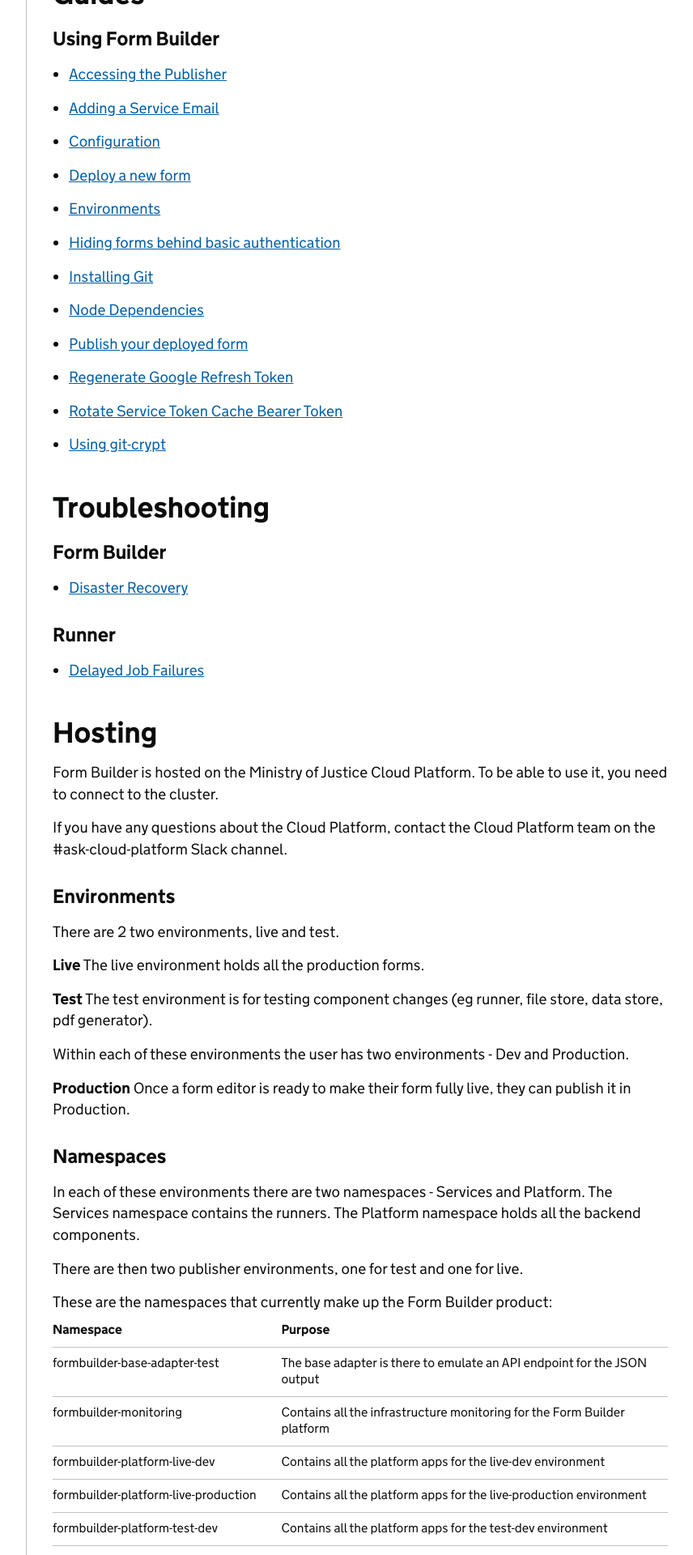
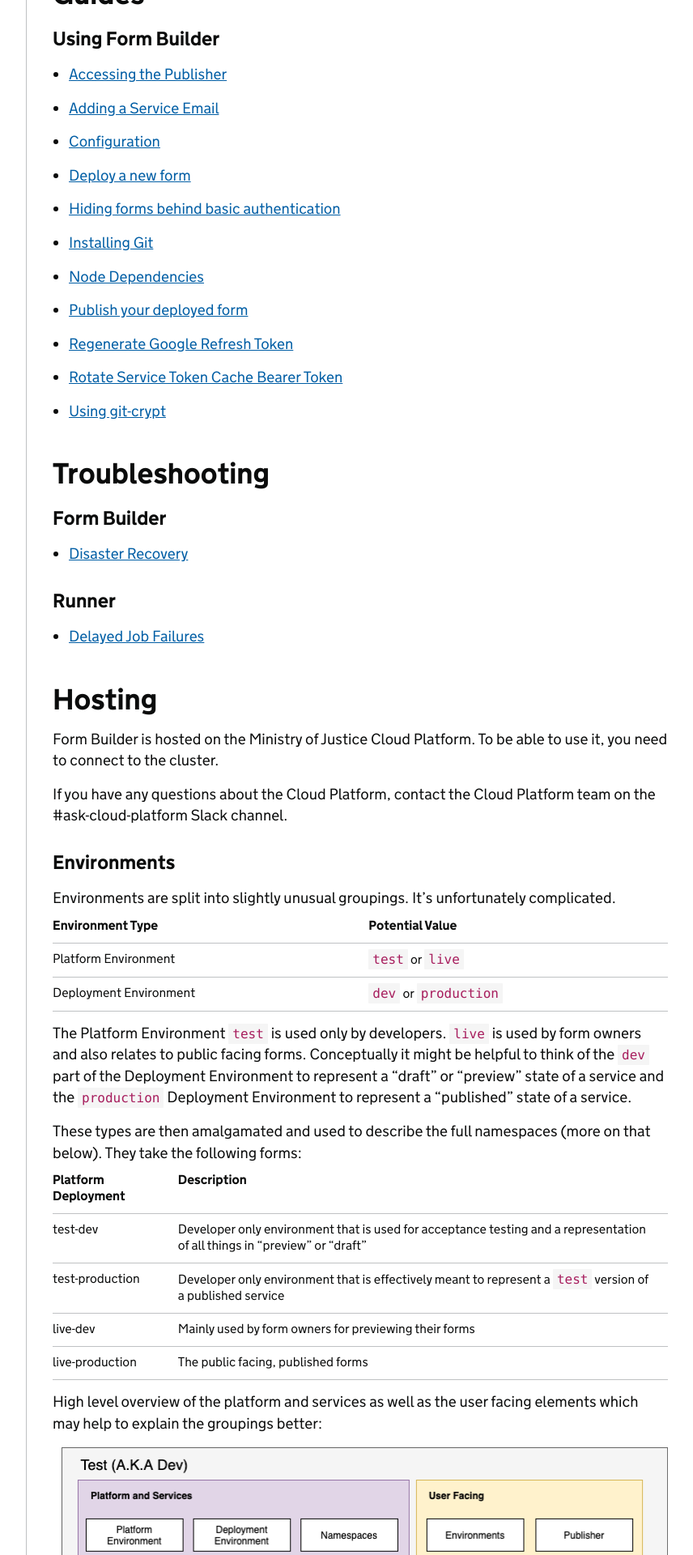
Before and after one commit to ministryofjustice/fb-guide-and-runbook, a Jekyll site: the page built from index.md, in a window 1280 px wide. Shown: the part 1338-3258 px from the top of the page at 81% size, without its empty margins (298-1154 px from the left). Built offline with Jekyll 4.4.1, drawn with Linux system fonts in a browser that asks for light colours; our own code applies the rules of GitHub Pages for plain Markdown files; some of the changed text lies outside the part shown.

Commit message:
Attempt to properly explain the environments

```diff
--- a/index.md
+++ b/index.md
@@ -69,18 +69,35 @@ Form Builder is hosted on the Ministry of Justice Cloud Platform. To be able to
 If you have any questions about the Cloud Platform, contact the Cloud Platform team on the #ask-cloud-platform Slack channel.
 
 ### Environments
-There are 2 two environments, live and test.
+Environments are split into slightly unusual groupings. It's unfortunately complicated.
 
-**Live**
-The live environment holds all the production forms.
+Environment Type | Potential Value
+------------ | -------------
+Platform Environment | `test` or `live`
+Deployment Environment | `dev` or `production`
 
-**Test**
-The test environment is for testing component changes (eg runner, file store, data store, pdf generator).
+The Platform Environment `test` is used only by developers. `live` is used by form owners and also relates to public facing forms. Conceptually it might be helpful to think of the `dev` part of the Deployment Environment to represent a "draft" or "preview" state of a service and the `production` Deployment Environment to represent a "published" state of a service.
 
-Within each of these environments the user has two environments - Dev and Production.
+These types are then amalgamated and used to describe the full namespaces (more on that below). They take the following forms:
 
-**Production**
-Once a form editor is ready to make their form fully live, they can publish it in Production.
+Platform Deployment | Description
+------------ | -------------
+test-dev | Developer only environment that is used for acceptance testing and a representation of all things in "preview" or "draft"
+test-production | Developer only environment that is effectively meant to represent a `test` version of a published service
+live-dev | Mainly used by form owners for previewing their forms
+live-production | The public facing, published forms
+
+High level overview of the platform and services as well as the user facing elements which may help to explain the groupings better:
+
+![environments overview](/images/mojo_environments.png)
+
+There are some applications that are deployed to a specific Platform Environment but they straddle both Deployment Environments
+
+- Publisher
+- V2 Editor
+- Metadata API
+
+These apps manage the transition between draft/preview and fully published.
 
 ### Namespaces
 In each of these environments there are two namespaces - Services and Platform. The Services namespace contains the runners. The Platform namespace holds all the backend components.
```
Also changed, not shown: guides/environments.md (deleted, +0 -10 lines).
